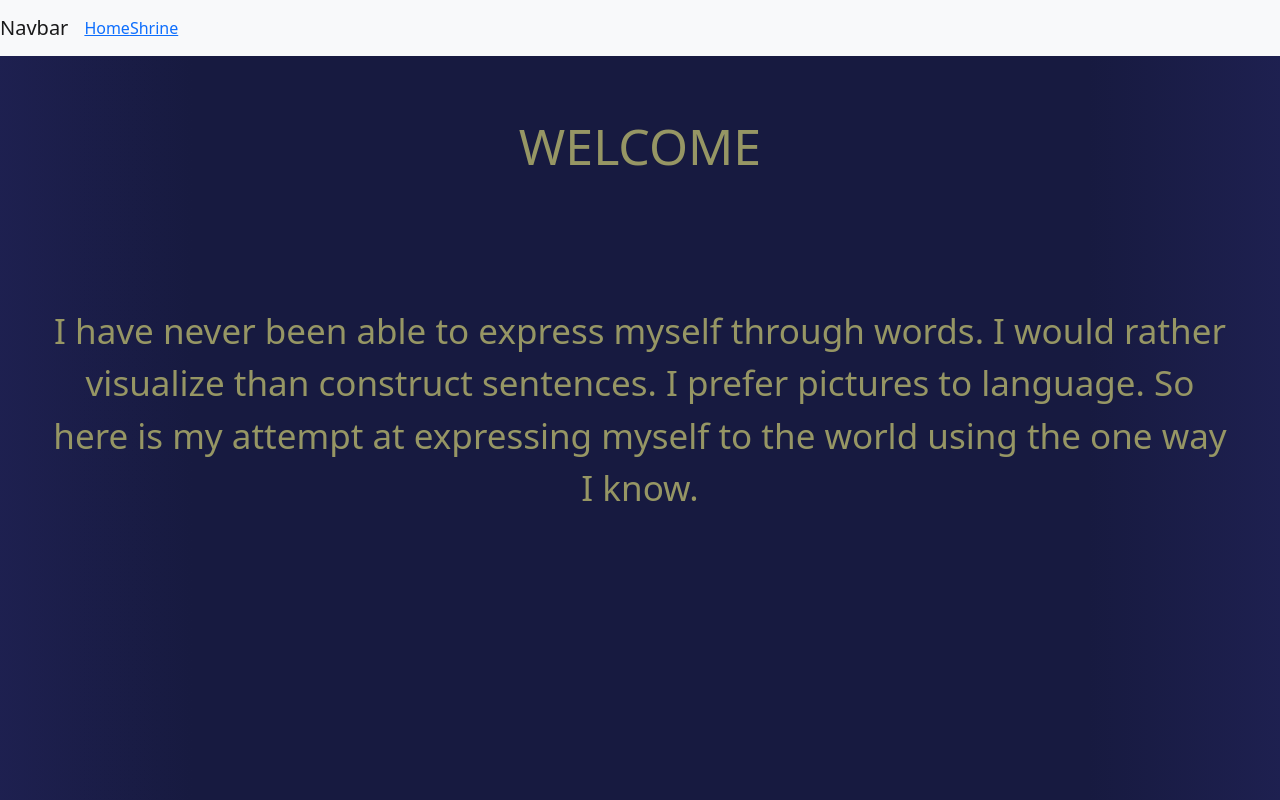
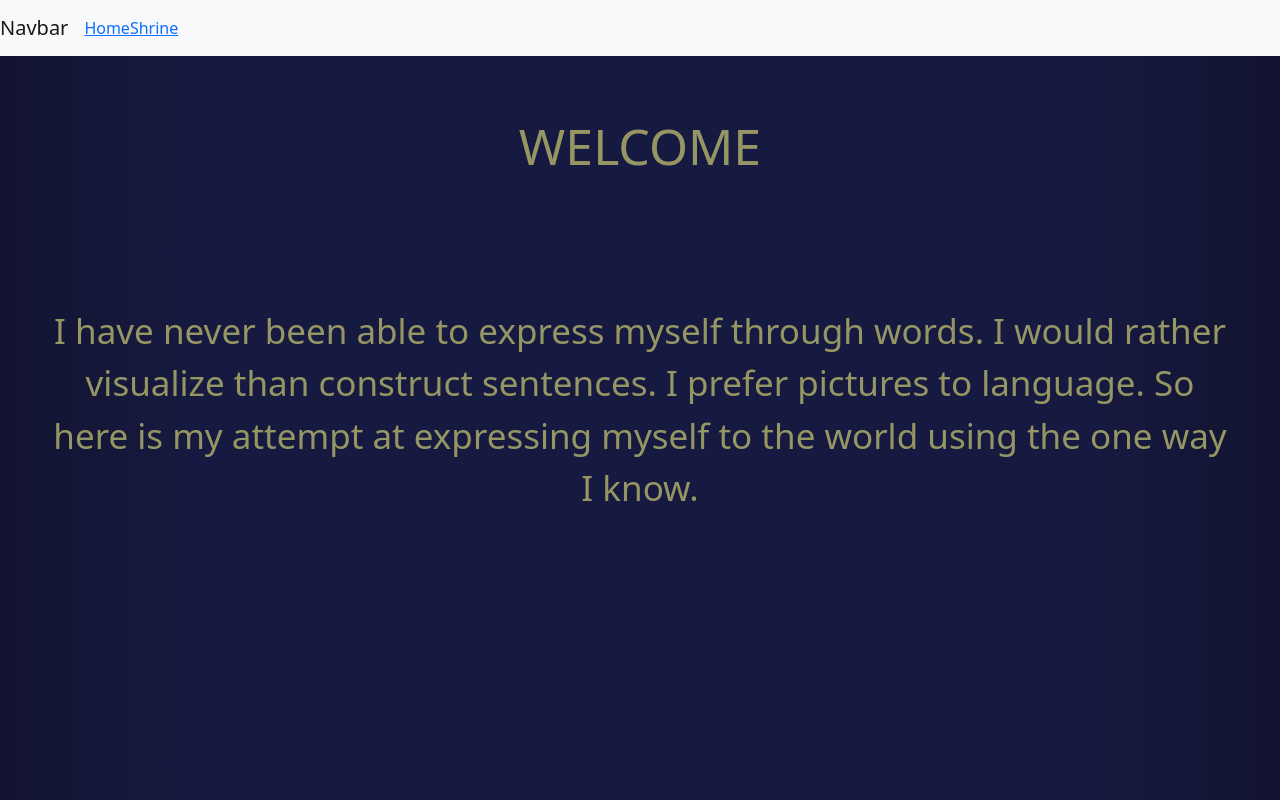
Before and after one commit to Ellimyst/Ellimyst.github.io, a React (Create React App) app: page / in a window 1280 px wide. Built offline with nearby package versions, Linux system fonts and the light colour scheme.

Commit message:
dark looks better?

```diff
--- a/src/pages/App.css
+++ b/src/pages/App.css
@@ -14,7 +14,7 @@
     radial-gradient(circle at top, #32327f80 0%, #171a40 50%, transparent),
     radial-gradient(circle at bottom, #32327f80 0%, #171a40 50%, transparent); */
   background:
-  linear-gradient(to left, #32327f40 0%, #171a4040 15%, transparent),
-  linear-gradient(to right, #32327f40 0%, #171a4040 15%, transparent);
+  linear-gradient(to left, #00000040 0%, #171a4040 15%, transparent),
+  linear-gradient(to right, #00000040 0%, #171a4040 15%, transparent);
   height: 100vh;
 }
```
